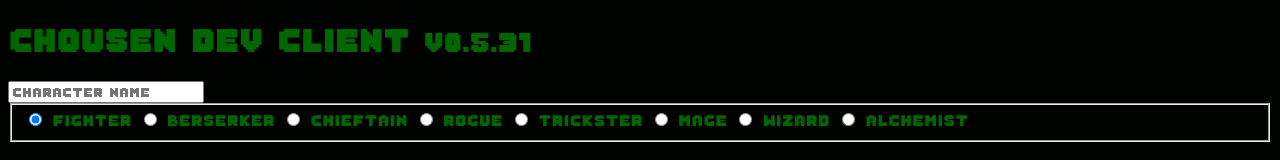
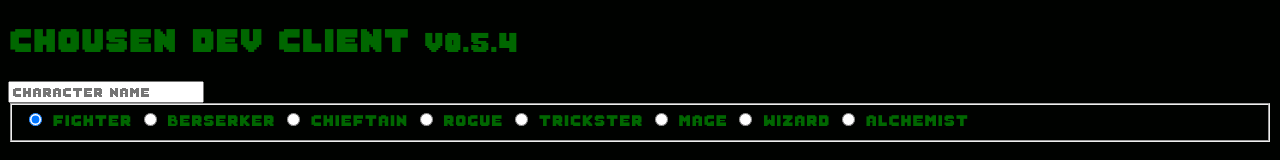
Before and after one commit to RawToast/chousen-frontend, an Angular app: page / in a window 1280 px wide. Shown: the top 160 px of the page. Built offline with nearby package versions, Linux system fonts and the light colour scheme.

Commit message:
Minor tweaks * Added MIT license file * Tweaked readme and patch notes

```diff
--- a/src/app/app.component.html
+++ b/src/app/app.component.html
@@ -1,7 +1,6 @@
-<!--The content below is only a placeholder and can be replaced.-->
 <div class="container">
 
-  <h1 class="lead" (click)="goHome()" >Chousen Dev Client <small>v0.5.31</small></h1>
+  <h1 class="lead" (click)="goHome()" >Chousen Dev Client <small>v0.5.4</small></h1>
 
   <router-outlet></router-outlet>
 </div>
--- a/src/app/landing/notes.html
+++ b/src/app/landing/notes.html
@@ -4,20 +4,17 @@
 
     <div class="pre-scrollable">
         <pre class="c-messages">
+    v0.5.4 Still Alive (9 Dec 2017)
+
+    * UI open sourced
+    * MIT License
+    * Shortened Heroku instance name to something memorable!
+    * Alternative link at: bit.ly/chousen
+    * Tidied readme
+
     v0.5.3 Balance (19 Sep 2017)
 
-    * Bankruptcy minimum gold cost reduced from 2 to 1
-
-    * Fortify charges reduced from 4 to 2
-
-    * New CardAction: Pick a Card
-    * Finders Keepers is now unable to draw CardActions or Equipment
-    * Another Time cost increased from 10 to 20 gold
-
-    * Potion of Poison now scales with character level
-    * Potion of Alkahest flat damage reduced
-
-    * Additional treasure cards
+    * Numerous balance changes to cards
 
     v0.5.2 Skills (15 Sep 2017)
 
@@ -29,11 +26,6 @@
     * 2 new utility cards added to help players find specific cards
 
     * Chrysopoeia now grants the player gold
-    * Scroll of Fear micro-stun improved
-    * Increase charges now only gives 1 extra charge
-    * Fortify armour heavily nerfed
-    * Recharge effects learnt skills
-    * Most decks tweaked
     * Essence Boost UI fix
 
 
@@ -53,13 +45,6 @@
 
     * Rogue deck rebuilt to use Dex/Str rather than Dex/Str/Int
      Deck is now built around fast actions and poison.
-    * Buggy Life Swap ability replaced with Drain.
-
-    * Deck tweaks to Chieftain, Rogue, and Trickster
-
-    * The length of status effects is no longer reduced by playing instant or non-battle actions
-    * Players with Regen no longer regenerate after playing instant or non-battle actions
-    * Burn damage no longer applies or displays twice
 
 
     v0.5.0 Snappyness (6 Sep 2017)
@@ -71,8 +56,6 @@
     * Login support added to the backend
 
     * 2 new deck/class choice: Chieftain and Wizard
-    * Mage Deck is now fire orientated
-    * Tweaked cards in other decks
     * New cards: Scroll of Fear, Ember, Life Swap, Mass Drain, and Shatter
     * Burn damage applies when that enemy attacks, not when any enemy attacks
 
@@ -81,8 +64,6 @@
 
     * Dungeon has more high level encounters
     * Added some new interesting enemies
-    * Status Potions last longer
-    * Adjustments made to decks
     * Dexterity has a minor effect on action speed
 
     * New cards: Potion of Flames, Potion of Trogg, Burning Hammer, Extinguish
@@ -93,11 +74,8 @@
     v0.4.5 Class Choice! (24 Aug 2017)
 
     * The return of old class/deck choices: Rouge (Str/Dex/Int), Trickster (Dex/Int), Mage (Int)
-    * Re-enabled Cards: Elixir of Int, Essence of Int, Quick Attack, Assassinate,
-    Quick Step, Wind Strike, Pain, Magic Missile, Fireball, and Barrier
-    * New zero requirement equippables: Cape, Dagger of David
+    * Added many cards and new equppables
     * Tougher enemies give more experience
-    * Later enemies have higher stat values
     * The UI now states the maximum number of charges for a card
 
 
@@ -106,7 +84,6 @@
     * All card actions are instant
     * New Cards: Essence Boost, Manifest Rage, Refresh, Reduce Requirements,
     Armoury, Recharge, and Increase Charges
-    * Essence usage not refreshed after using a Card Action
     * Requirements checks now ignore Status Effects
 
 
@@ -115,8 +92,6 @@
     * Equipment cards may have stat requirements
     * Added 8 new weapon and armour cards
     * Ground Slam no longer applies a slow, but has an increased knockback
-    * Increased Essences in all decks (generally 12 -> 14)
-    * Reduced potions for Warrior deck, included even more essences (12 -> 20)
     * Fixed some minor in game text issues
 
 
@@ -129,10 +104,8 @@
 
     v0.4.1 The Nerfening (16 Aug 2017)
 
-    * Ground Strike's damage has been reduced
-    * Steam Golem more likely to speed up, but max speed is capped
+    * Ground Strike's damage has been massively reduced
     * Added new enemy interactions
-    * Updated the Dungeon layout, less meaningless fights
 
 
     v0.4.0 The Beginning (16 Aug 2017)
@@ -147,9 +120,6 @@
     * Attack skill cards now have up to 4 charges and consume a charge on use
 
     * The player now has the ability to block instead of attacking.
-    * Player experience gain is now exponential
-    * Player base stats reduced from 8 to 6
-    * Player initial health reduced from 100 to 70
 
     * New damage formula.
      Dexterity is now half as effective as strength at increasing max damage
@@ -165,28 +135,20 @@
      Restored cards with charges will only have 1 charge
      If the player exhausts their deck, all charges are restored
      Halved the number of attack skills in the default deck
-    * New Cards: Potion of Haste, Might, StoneSkin, Regeneration etc. Temporarily apply an effect
-    * New Card: Forge Weapon/Armour discard another card, and draw the next Weapon/Armour in the deck
-    * New Card: Trade discard another card, and draw up to 3 cards (restricted by hand limit)
-    * New Card: Potion of Continuation -- extends any temporary effects
-    * Stunning Strike/Hamstring merged into a single skill.
-    * Stunning Strike now reduces position and applies a stronger, but temporary slow.
-    * Ground Slam now applies a weak slow
-    * RarePepe Card now gives bonus experience, based on player level
+    * New cards for equipment and temporary status effects
     * Reduced deck and card choices to only Strength based decks
 
-    * Warrior, Steam Golem, and Orcs have interesting alternative actions in battle
-    * It is no-longer possible to attack the Camp Fire
-    * Increased various enemy stat values
+    * Enemies can now have interesting alternative actions in battle
+    * It is no longer possible to attack the Camp Fire
     * Enemy damage text is more descriptive
     * Enemy status effects added to the UI
 
 
     v0.3 Carlonean Online (26 Jul 2017)
 
-    * Many new abilities added
     * Elements of random generation added to the Dungeon
     * Basic systems created for classes, decks, leveling
+    * Many new player abilities added
     * Enhanced development UI
 
 
```
Also changed, not shown: 2 other files (tests, documents, lock files or other folders).
